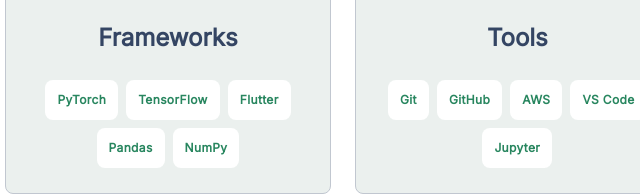
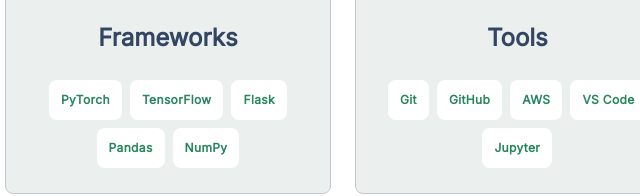
Before and after one commit to salsabeel-tn/salsabeel-tn.github.io, a website with bundled scripts: page index.html in a window 1280 px wide. Shown: the part 2211-2407 px from the top of the page, 472-1112 px from the left. Built offline with nearby package versions, Linux system fonts and the light colour scheme; files whose address does not match are found by name.

Commit message:
Update index.html

```diff
--- a/index.html
+++ b/index.html
@@ -163,7 +163,7 @@
         <ul class="skills-list">
           <li class="skill-item">PyTorch</li>
           <li class="skill-item">TensorFlow</li>
-          <li class="skill-item">Flutter</li>
+          <li class="skill-item">Flask</li>
           <li class="skill-item">Pandas</li>
           <li class="skill-item">NumPy</li>
         </ul>
```
